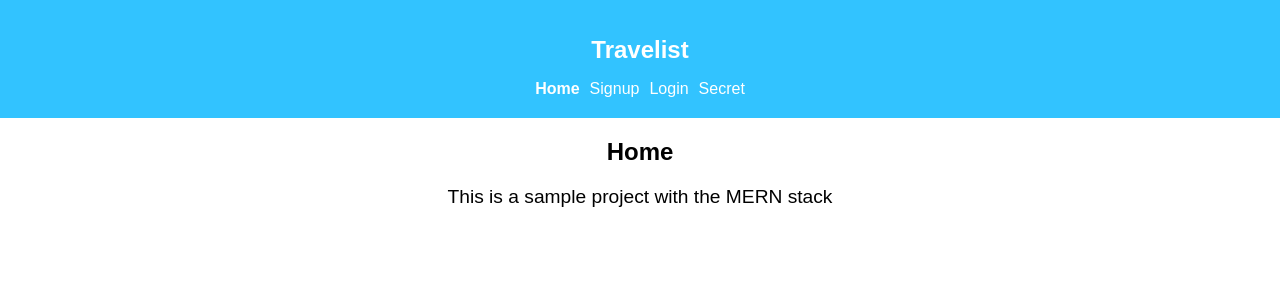
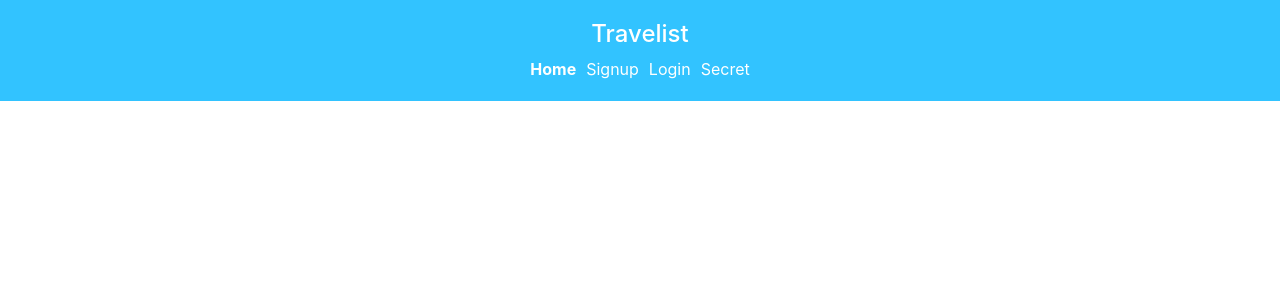
Before and after one commit to pernillekloster/travelist, a React (Create React App) app in the folder client/: page / in a window 1280 px wide. Shown: the top 300 px of the page. Built offline with nearby package versions, Linux system fonts and the light colour scheme.

Commit message:
some frontend stuff

```diff
--- a/client/src/api.js
+++ b/client/src/api.js
@@ -87,4 +87,40 @@ export default {
       .then(res => res.data)
       .catch(errHandler)
   },
+
+  getTrips(){
+    return service
+      .get('/trip-search/get-trip')
+      .then(res => res.data)
+      .catch(errHandler)
+  },
+
+  postTrip(data){
+    return service
+    .post('/trip-search/create-trip', data)
+    .then(res => res.data)
+    .catch(errHandler)
+  },
+
+
+  getTip(id){
+    return service
+    .get('/trip-search/get-tip/'+id)
+    .then(res => res.data)
+    .catch(errHandler)
+  },
+
+  postTip(id, data){
+    return service
+    .post('/trip-search/create-tip/'+id, data)
+    .then(res => res.data)
+    .catch(errHandler)
+  },
+
+  deleteTrip(id){
+    return service
+    .delete('/trip-search/trip-delete/'+id)
+    .then(res => res.data)
+    .catch(errHandler)
+  }
 }
--- a/client/src/components/App.js
+++ b/client/src/components/App.js
@@ -4,6 +4,7 @@ import Home from './pages/Home';
 import Secret from './pages/Secret';
 import Login from './pages/Login';
 import Signup from './pages/Signup';
+import Pernille from './pages/Pernille';
 import api from '../api';
 
 class App extends Component {
@@ -36,6 +37,9 @@ class App extends Component {
           <Route path="/secret" component={Secret} />
           <Route render={() => <h2>404</h2>} />
         </Switch>
+
+          {/* <Pernille /> */}
+
       </div>
     );
   }
--- a/client/src/components/pages/Home.js
+++ b/client/src/components/pages/Home.js
@@ -9,8 +9,7 @@ class Home extends Component {
   render() {
     return (
       <div className="Home">
-        <h2>Home</h2>
-        <p>This is a sample project with the MERN stack</p>
+
       </div>
     );
   }
--- a/client/src/index.js
+++ b/client/src/index.js
@@ -3,6 +3,7 @@ import ReactDOM from 'react-dom';
 import './styles/index.css';
 import { BrowserRouter as Router } from 'react-router-dom';
 import App from './components/App';
+import 'bootstrap/dist/css/bootstrap.min.css'
 // import registerServiceWorker from './registerServiceWorker';
 
 ReactDOM.render(<Router><App /></Router>, document.getElementById('root'));
--- a/package.json
+++ b/package.json
@@ -10,5 +10,11 @@
   },
   "engines": {
     "node": "8.9.4"
+  },
+  "dependencies": {
+    "bootstrap": "^4.1.3",
+    "react": "^16.6.3",
+    "react-dom": "^16.6.3",
+    "reactstrap": "^6.5.0"
   }
 }
```
Also changed, not shown: client/src/components/pages/Pernille.js (added, +55 -0 lines), 2 other files (tests, documents, lock files or other folders).
